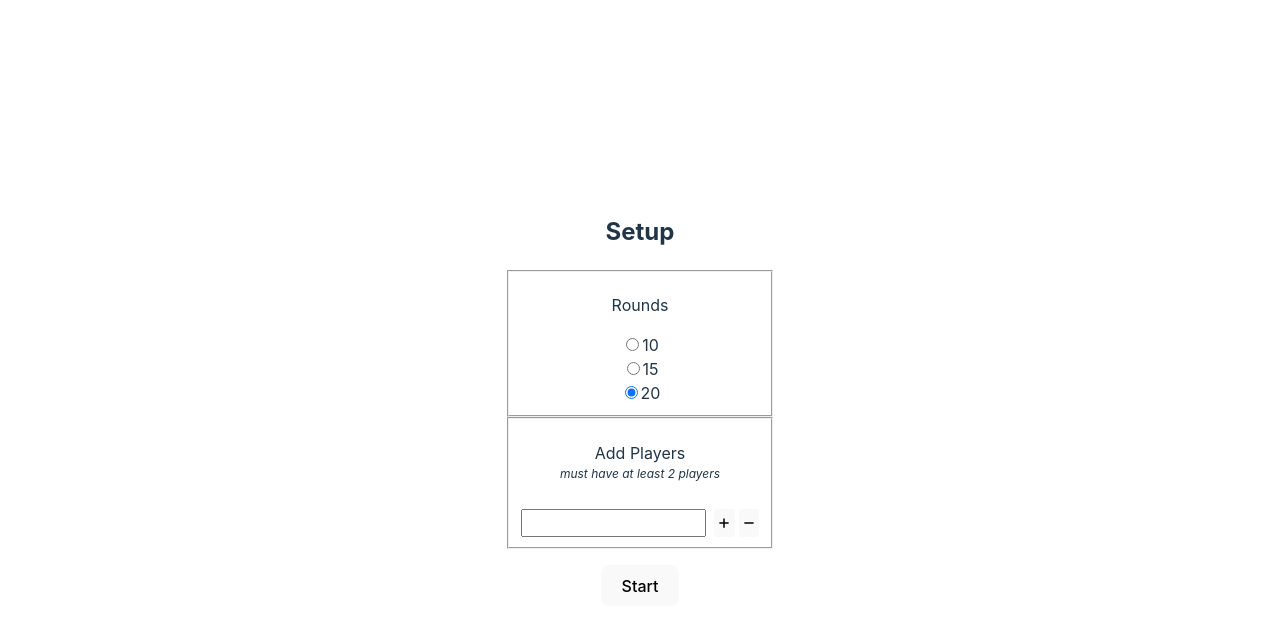
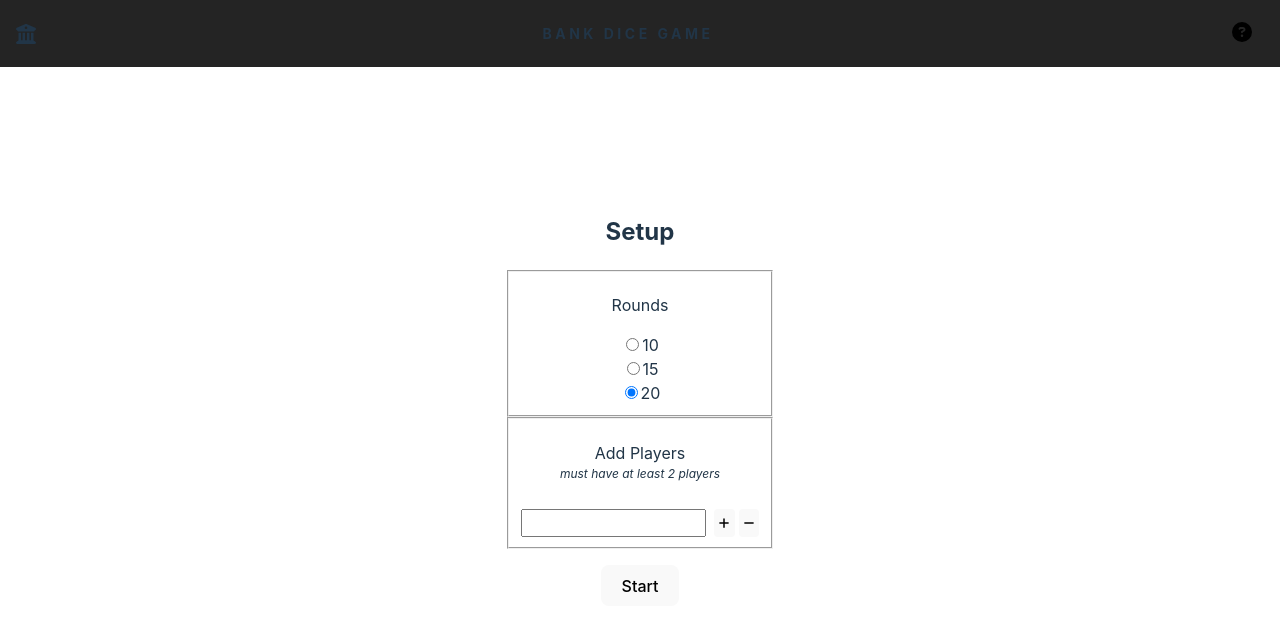
Before and after one commit to brad0s/bank-dice-app, a React (Vite) app: page / in a window 1280 px wide. Shown: the top 630 px of the page. Built offline with nearby package versions, Linux system fonts and the light colour scheme.

Commit message:
add header

```diff
--- a/src/App.jsx
+++ b/src/App.jsx
@@ -4,6 +4,7 @@ import Setup from './components/Setup';
 import { GameStatus } from './utils/helpers';
 import './App.css';
 import GamePlay from './components/GamePlay';
+import Header from './components/Header';
 
 function App() {
   let { status } = useContext(GameContext);
@@ -15,7 +16,13 @@ function App() {
     screen = <GamePlay />;
   }
 
-  return <>{screen}</>;
+  // return <>{screen}</>;
+  return (
+    <>
+      <Header />
+      {screen}
+    </>
+  );
 }
 
 export default App;
--- /dev/null
+++ b/src/components/Header.jsx
@@ -0,0 +1,62 @@
+// import { useContext, useRef, useEffect } from 'react';
+function Header() {
+  return (
+    <header
+      style={{
+        position: 'fixed',
+        top: 0,
+        left: 0,
+        right: 0,
+        padding: '1rem',
+        display: 'flex',
+        justifyContent: 'space-between',
+        alignItems: 'center',
+        background: '#242424',
+      }}
+    >
+      <svg
+        xmlns='http://www.w3.org/2000/svg'
+        viewBox='0 0 512 512'
+        width={20}
+        height={20}
+      >
+        <path
+          fill='currentColor'
+          d='m243.4 2.6-224 96c-14 6-21.8 21-18.7 35.8S16.8 160 32 160v8c0 13.3 10.7 24 24 24h400c13.3 0 24-10.7 24-24v-8c15.2 0 28.3-10.7 31.3-25.6s-4.8-29.9-18.7-35.8l-224-96c-8-3.4-17.2-3.4-25.2 0M128 224H64v196.3c-.6.3-1.2.7-1.8 1.1l-48 32c-11.7 7.8-17 22.4-12.9 35.9S17.9 512 32 512h448c14.1 0 26.5-9.2 30.6-22.7s-1.1-28.1-12.9-35.9l-48-32c-.6-.4-1.2-.7-1.8-1.1L448 224h-64v192h-40V224h-64v192h-48V224h-64v192h-40zM256 64a32 32 0 1 1 0 64 32 32 0 1 1 0-64'
+        />
+      </svg>
+      <p
+        style={{
+          margin: 0,
+          fontWeight: 700,
+          textTransform: 'uppercase',
+          letterSpacing: '0.25em',
+          fontSize: '0.875rem',
+        }}
+      >
+        Bank Dice Game
+      </p>
+      <button
+        style={{
+          border: 'none',
+          background: 'none',
+          padding: '0.35rem 0.75rem',
+        }}
+      >
+        <svg
+          xmlns='http://www.w3.org/2000/svg'
+          viewBox='0 0 512 512'
+          width={20}
+          height={20}
+        >
+          <path
+            fill='currentColor'
+            d='M256 512a256 256 0 1 0 0-512 256 256 0 1 0 0 512m-86.2-346.7c7.9-22.3 29.1-37.3 52.8-37.3h58.3c34.9 0 63.1 28.3 63.1 63.1 0 22.6-12.1 43.5-31.7 54.8L280 264.4c-.2 13-10.9 23.6-24 23.6-13.3 0-24-10.7-24-24v-13.5c0-8.6 4.6-16.5 12.1-20.8l44.3-25.4c4.7-2.7 7.6-7.7 7.6-13.1 0-8.4-6.8-15.1-15.1-15.1h-58.3c-3.4 0-6.4 2.1-7.5 5.3l-.4 1.2c-4.4 12.5-18.2 19-30.6 14.6s-19-18.2-14.6-30.6l.4-1.2zM224 352a32 32 0 1 1 64 0 32 32 0 1 1-64 0'
+          />
+        </svg>
+      </button>
+    </header>
+  );
+}
+
+export default Header;
```
